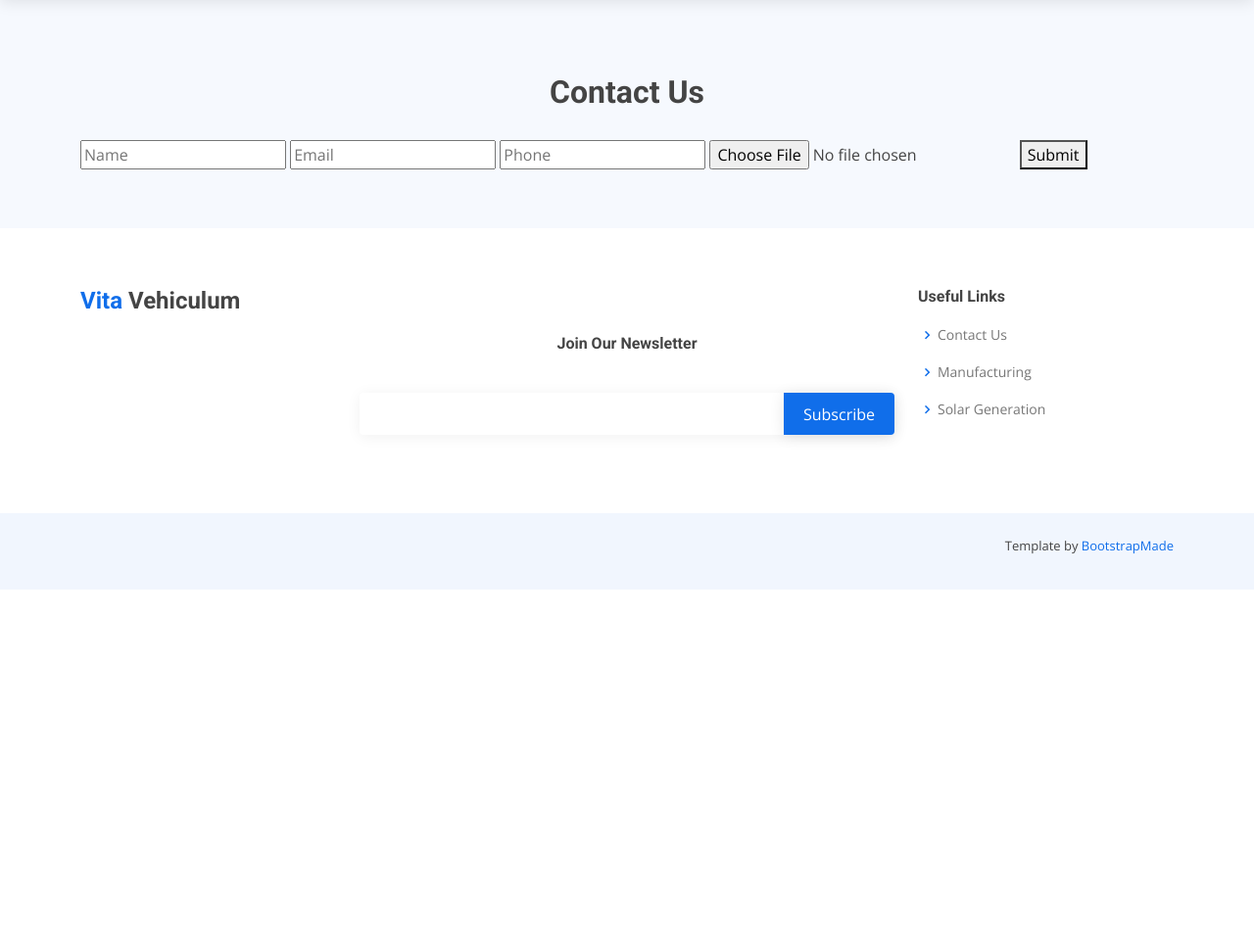
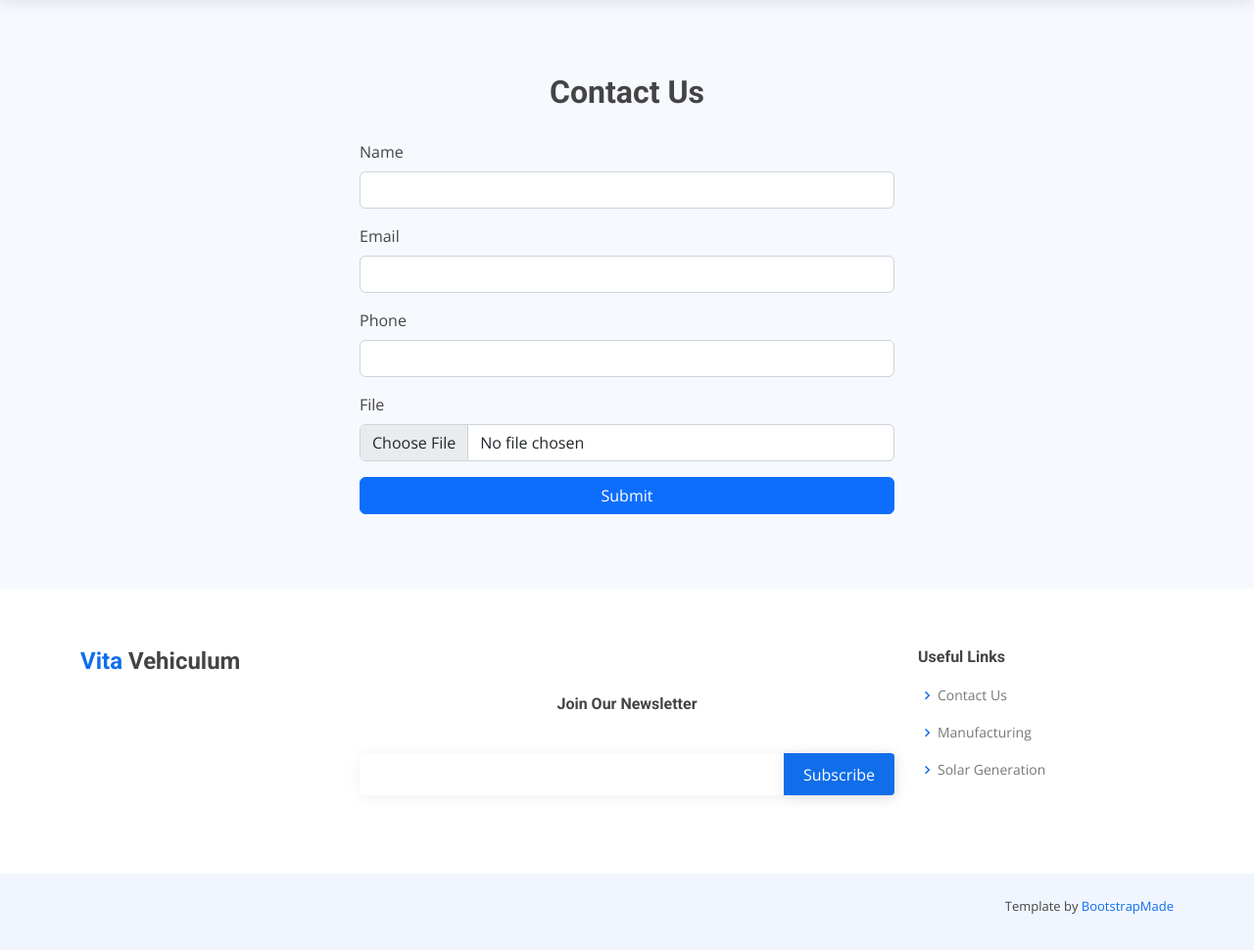
Before and after one commit to unex/CyberForce2022, a FastAPI app: template webzone/templates/contact.html in a window 1280 px wide. Shown: the part 70-1040 px from the top of the page at 98% size. Before the commit the page ends 672 px from the top, so only its background shows below. Run offline with FastAPI, Linux system fonts and the light colour scheme; the template is opened without the code that fills it, so the values that code supplies are empty; parts of the project's set-up code (start-up, migrations or seed data) failed here and were passed over; some libraries are stand-ins or nearby versions.

Commit message:
pretty contact

```diff
--- a/webzone/templates/contact.html
+++ b/webzone/templates/contact.html
@@ -7,18 +7,38 @@
             <div class="section-title">
                 <h3>Contact Us</span></h3>
             </div>
-            <form enctype="multipart/form-data" method="post">
-                <input type="text" placeholder="Name" name="name" required>
-                <input type="email" placeholder="Email" name="email" required>
-                <input type="tel" placeholder="Phone" name="phone" required>
-                <input name="file" type="file">
-                <button type="submit">Submit</button>
-            </form>
+            <div class="row">
+                <div class="col-6 mx-auto">
+                    <form enctype="multipart/form-data" method="post">
+                        <div class="mb-3">
+                            <label for="name" class="form-label">Name</label>
+                            <input class="form-control"  type="text" name="name" required>
+                        </div>
+                        <div class="mb-3">
+                            <label for="email" class="form-label">Email</label>
+                            <input class="form-control"  type="email" name="email" required>
+                        </div>
+                        <div class="mb-3">
+                            <label for="phone" class="form-label">Phone</label>
+                            <input class="form-control"  type="tel" name="phone" required>
+                        </div>
+                        <div class="mb-3">
+                            <label for="file" class="form-label">File</label>
+                            <input class="form-control"  name="file" type="file">
+                        </div>
+                        <div class="d-grid mb-3">
+                            <button class="btn btn-primary" type="submit">Submit</button>
+                        </div>
 
-            {% if message %}
-            {{message | safe}}
-            {% endif %}
-        </div>
+                        {% if message %}
+                        <div class="mb-3">
+                        {{message | safe}}
+                        </div>
+                        {% endif %}
+                    </div>
+                    </form>
+                </div>
+            </div>
     </section>
 </main>
 
```
